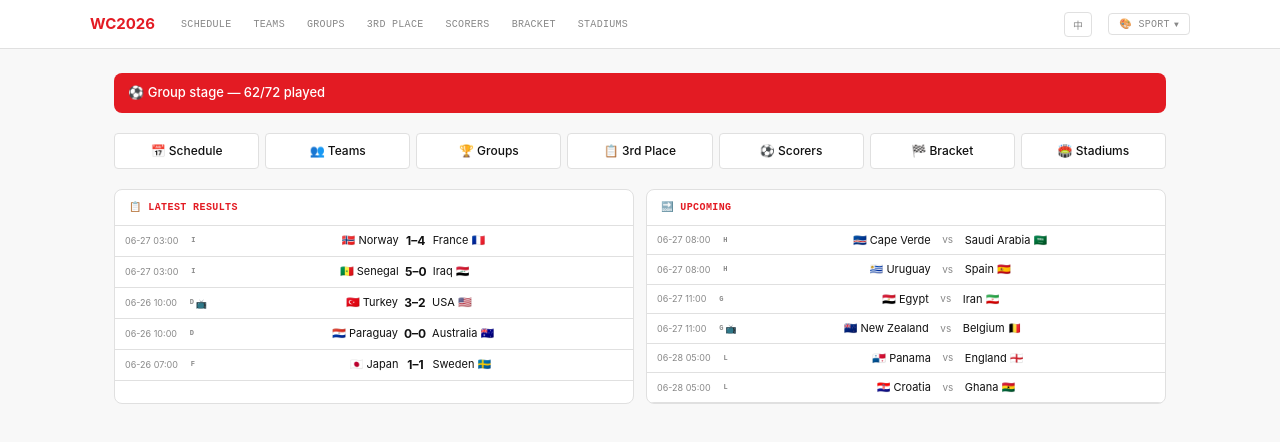
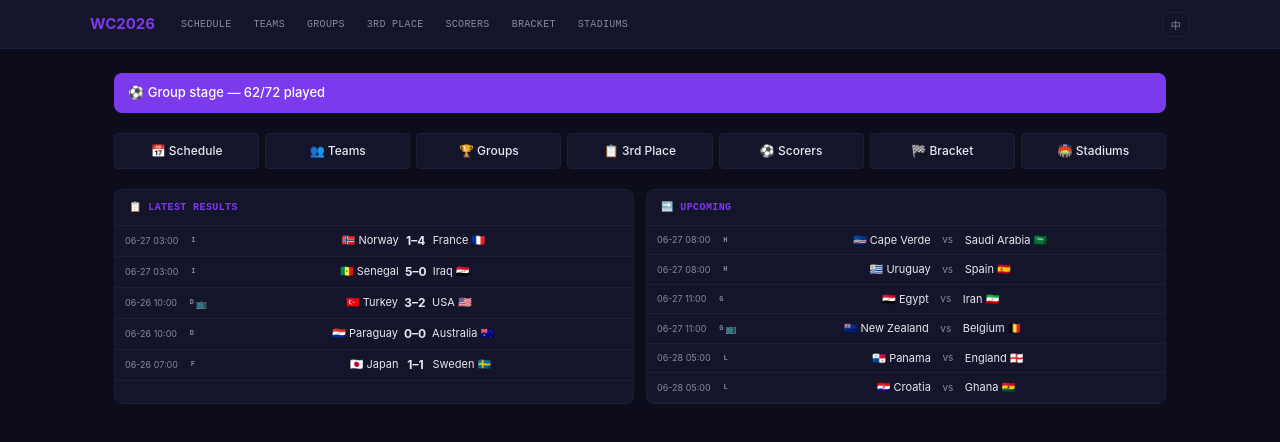
Before and after one commit to codeguy0425/worldcup2026_v2, a React (Vite) app in the folder app/: page /#/ in a window 1280 px wide. Shown: the top 442 px of the page. Built offline with nearby package versions, Linux system fonts and the light colour scheme.

Commit message:
remove theme switcher, default to dark theme

```diff
--- a/app/src/components/Layout.tsx
+++ b/app/src/components/Layout.tsx
@@ -1,5 +1,4 @@
 import { Link } from 'react-router-dom'
-import { ThemeSwitcher } from './ThemeSwitcher'
 import { useLang } from '../hooks/LangProvider'
 
 export function Layout({ children }: { children: React.ReactNode }) {
@@ -41,7 +40,7 @@ export function Layout({ children }: { children: React.ReactNode }) {
           }}>
             {t.lang}
           </button>
-          <ThemeSwitcher />
+          {/* spacer */}
         </div>
       </nav>
 
--- a/app/src/themes/ThemeProvider.tsx
+++ b/app/src/themes/ThemeProvider.tsx
@@ -55,11 +55,7 @@ function applyTheme(theme: ThemeTokens) {
 const STORAGE_KEY = 'wc2026-theme'
 
 export function ThemeProvider({ children }: { children: ReactNode }) {
-  const [themeName, setThemeName] = useState<ThemeName>(() => {
-    const saved = localStorage.getItem(STORAGE_KEY)
-    if (saved && saved in themes) return saved as ThemeName
-    return 'sport'
-  })
+  const [themeName, setThemeName] = useState<ThemeName>('dark')
 
   const theme = themes[themeName]
   const themeNames = Object.keys(themes) as ThemeName[]
```
